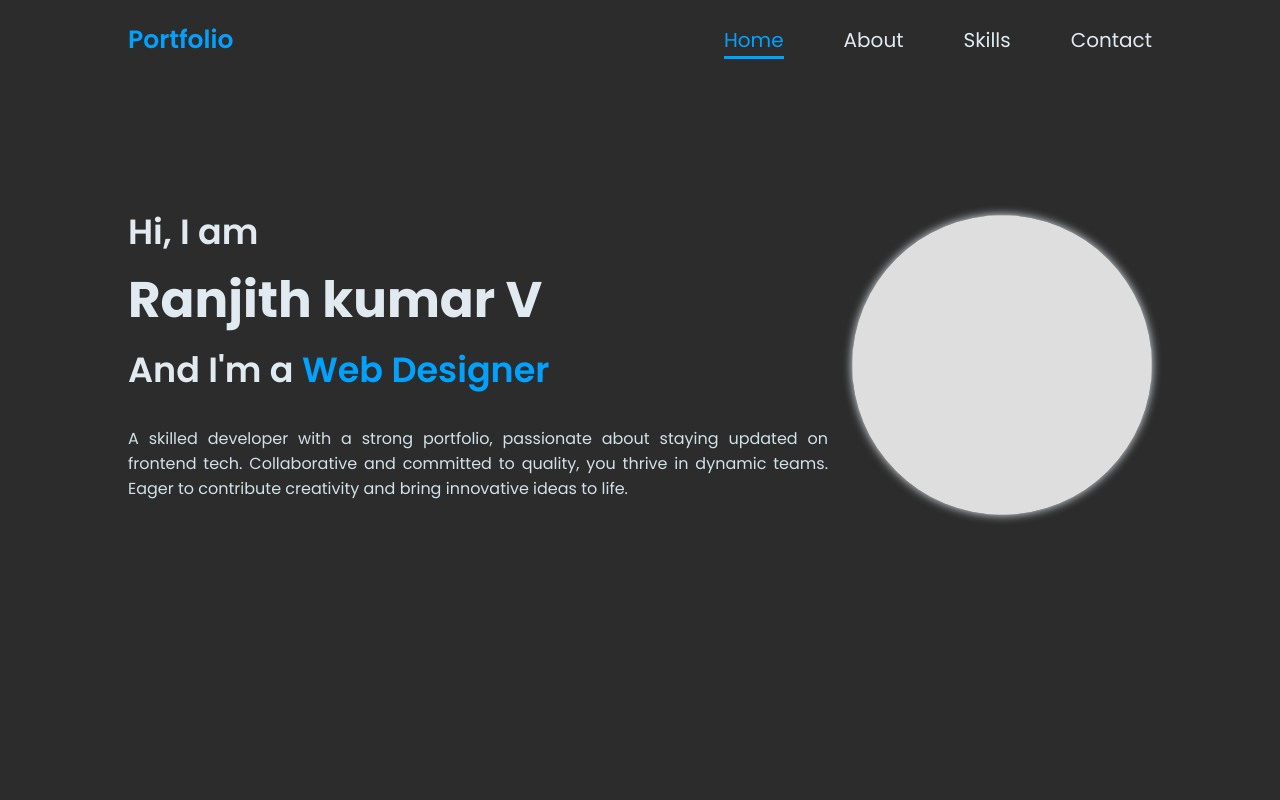
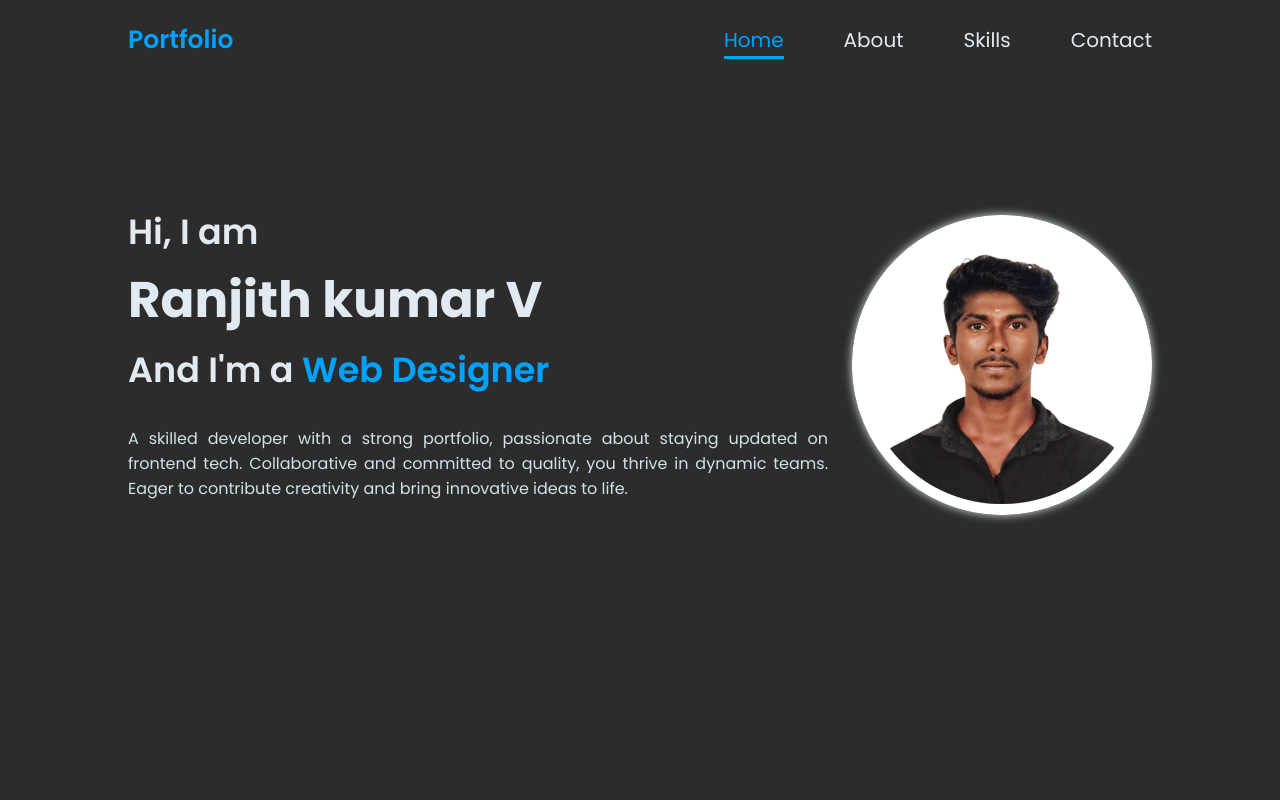
Before and after one commit to Ranjith-off/portfolio, a plain HTML site: page index.html in a window 1280 px wide. Shown: the top 800 px of the page. Drawn offline with nearby package versions, Linux system fonts and the light colour scheme.

Commit message:
Add files via upload
first commit

```diff
--- a/index.html
+++ b/index.html
@@ -38,7 +38,7 @@
     <section class="home" id="home">
 
         <div class="home-items">
-            <img class="main_img" src="assets/home-img1">
+            <img class="main_img" src="assets/home-img1.png">
             <div class="home-content">
 
                 <h3>Hi, I am</h3>
@@ -48,7 +48,7 @@
 
             </div>
 
-            <img class="main-img" src="assets/"home-img1>
+            <img class="main-img" src="assets/home-img1.png">
 
         </div>
 
```
